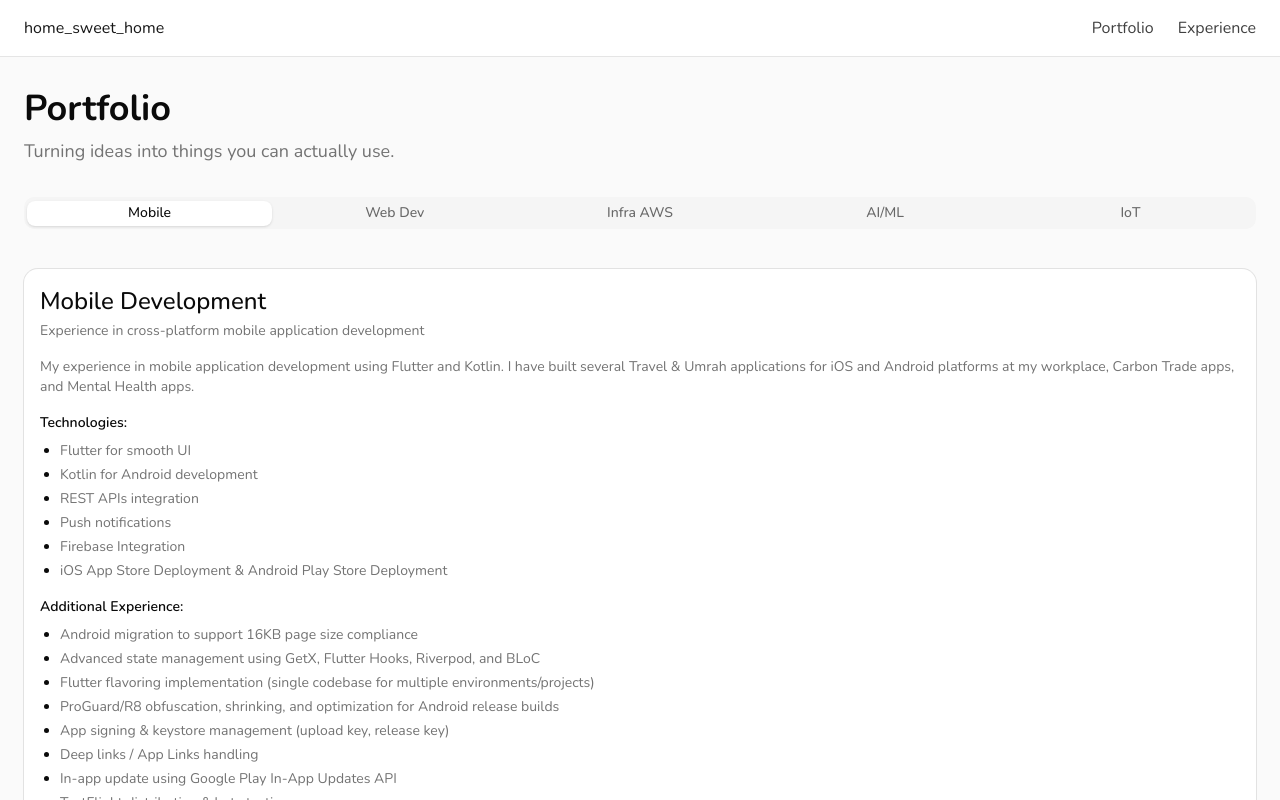
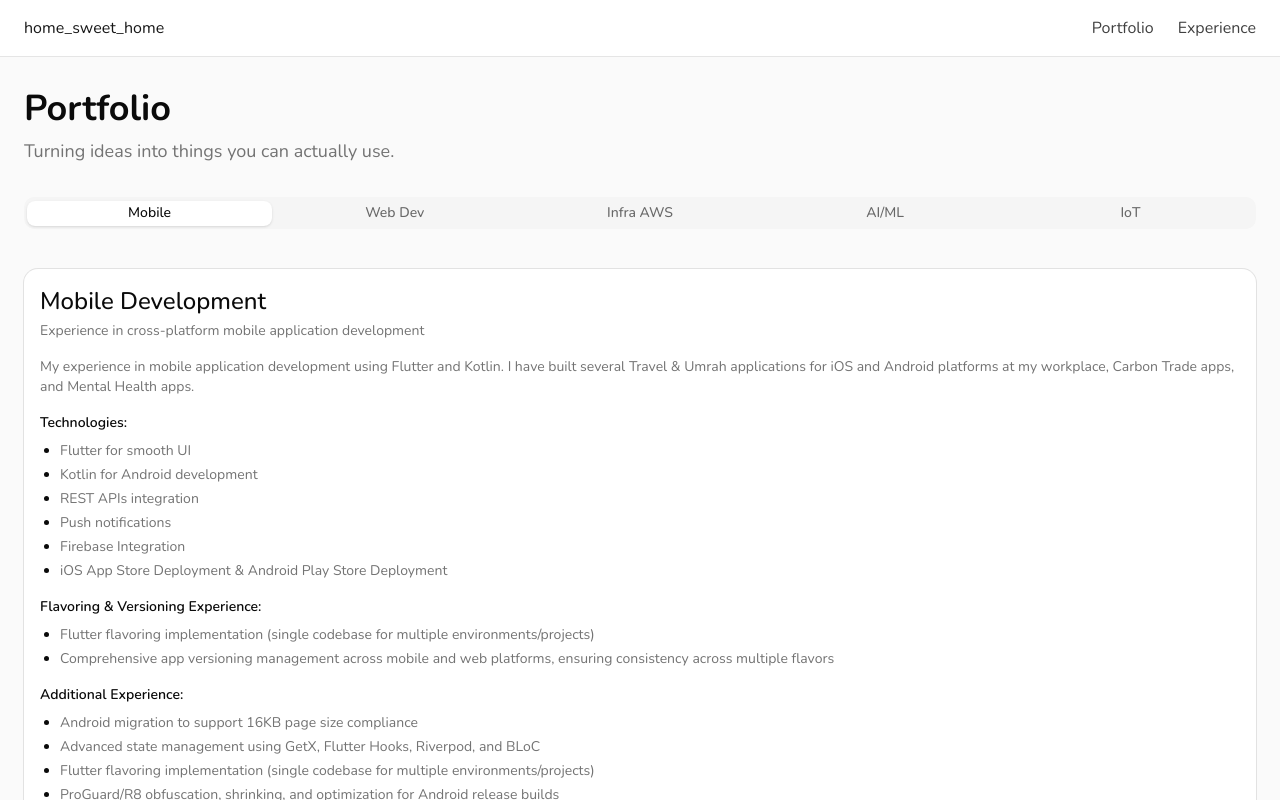
Before and after one commit to gilangrp/portfolio-gilang, a Next.js app: page /portfolio in a window 1280 px wide. Shown: the top 800 px of the page. Built offline with nearby package versions, Linux system fonts and the light colour scheme.

Commit message:
Enhance portfolio with flavoring and versioning experience
Added details about flavoring implementation and app versioning management.

```diff
--- a/src/app/portfolio/page.tsx
+++ b/src/app/portfolio/page.tsx
@@ -33,6 +33,15 @@ function MobileTab() {
                 <li>iOS App Store Deployment & Android Play Store Deployment</li>
               </ul>
             </div>
+
+            <div className="space-y-2">
+              <h4 className="font-semibold">Flavoring & Versioning Experience:</h4>
+              <ul className="text-sm text-muted-foreground space-y-1 list-disc pl-5 marker:text-foreground">
+                <li>Flutter flavoring implementation (single codebase for multiple environments/projects)</li>
+                <li>Comprehensive app versioning management across mobile and web platforms, ensuring consistency across multiple flavors</li>
+              </ul>
+            </div>
+
             <div className="space-y-2">
               <h4 className="font-semibold">Additional Experience:</h4>
               <ul className="text-sm text-muted-foreground space-y-1 list-disc pl-5 marker:text-foreground">
```
